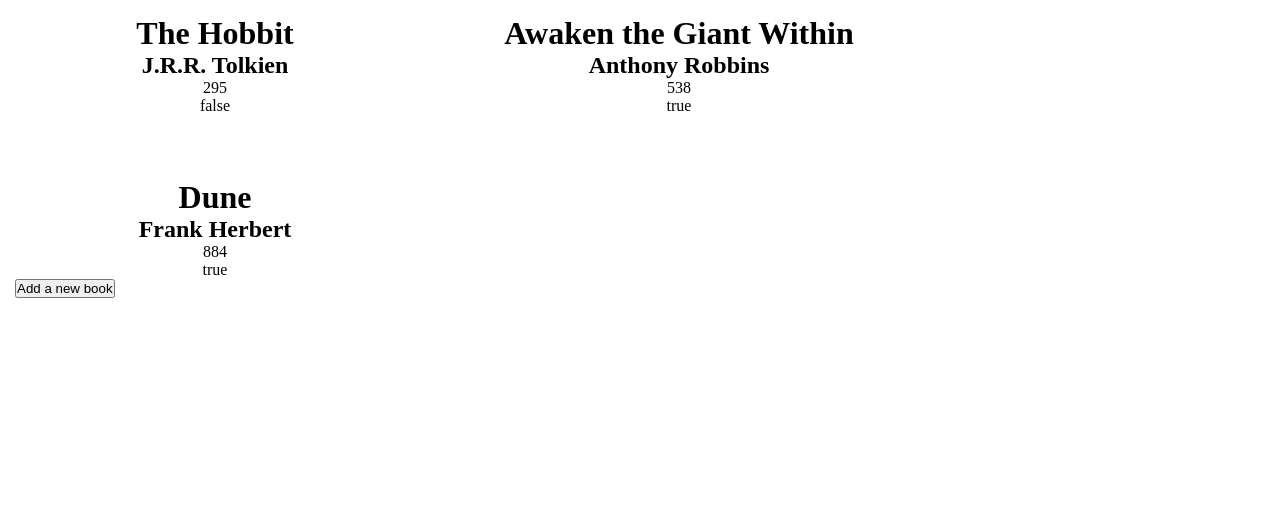
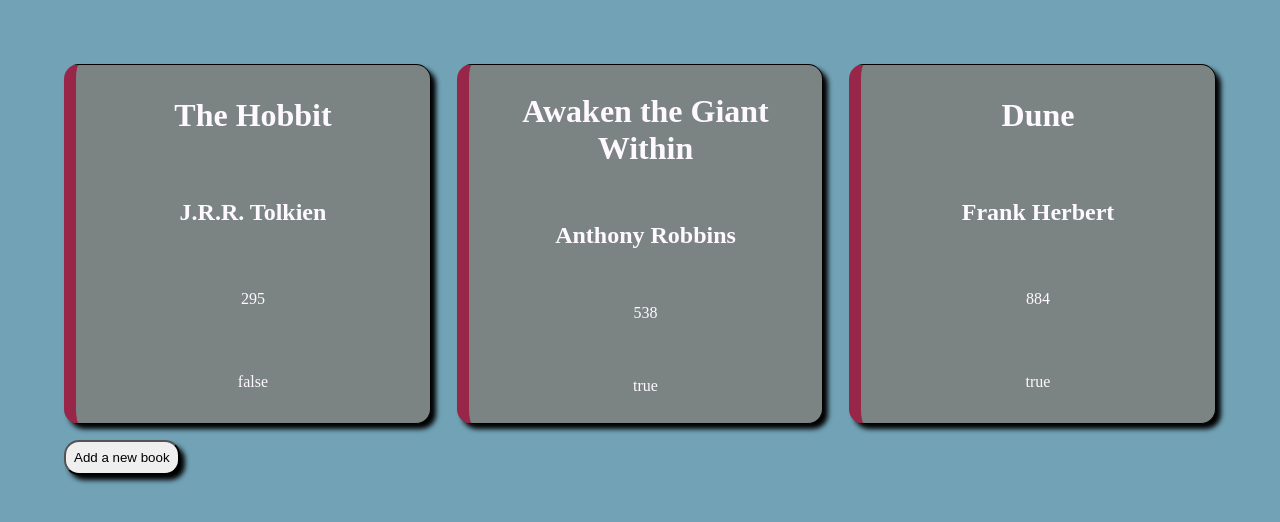
Before and after one commit to tyleraj93/library, a plain HTML site: page index.html in a window 1280 px wide. Drawn offline with Linux system fonts and the light colour scheme.

Commit message:
styled to look like books

```diff
--- a/styles.css
+++ b/styles.css
@@ -1,3 +1,10 @@
+:root {
+    --amaranthPurple: #982649;
+    --battleshipGray: #7C8483;
+    --airBlue: #71A2B6;
+    --ghostWhite: #fef9ff;
+}
+
 * {
     margin: 0;
     padding: 0;
@@ -5,13 +12,15 @@
 }
 
 body {
-    margin: 15px;
+    margin: 8vh;
+    background-color: var(--airBlue);
 }
 
 .grid-container {
     display: grid;
-    gap: 5vw;
-    grid-template-columns: repeat(auto-fit, minmax(200px, 400px));
+    grid-template-columns: repeat(auto-fit, minmax(14vw, 1fr));
+    grid-template-rows: minmax(45vh, 1fr);
+    gap: 2vw;
 }
 
 .card {
@@ -19,4 +28,18 @@ body {
     grid-template-columns: 1fr;
     align-items: center;
     text-align: center;
+    padding: 0 1vw;
+    background-color: var(--battleshipGray);
+    color: var(--ghostWhite);
+    border-radius: 15px;
+    box-shadow: 5px 5px 5px black;
+    border: 1px solid black;
+    border-left: solid 1vw var(--amaranthPurple);
 }
+
+#showDialog {
+    margin-top: 2vh;
+    box-shadow: 5px 5px 5px black;
+    padding: 1vh;
+    border-radius: 15px;
+}
```
